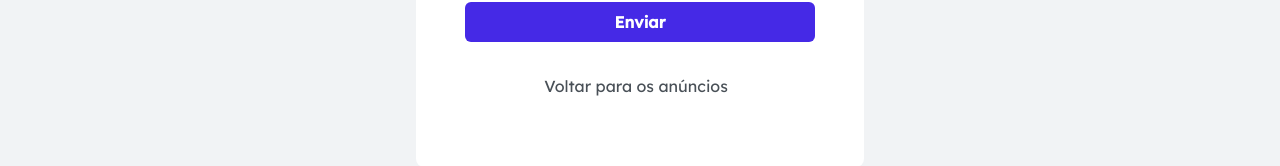
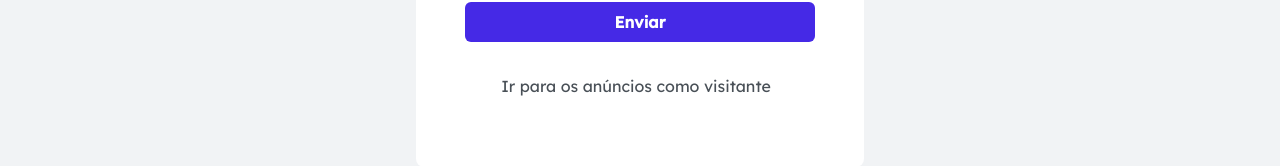
Before and after one commit to web-cars/projeto_full_stack_web_cars, a React (Vite) app in the folder frontend/: page /resetPassword in a window 1280 px wide. Shown: the part 422-588 px from the top of the page. Built offline with nearby package versions, Linux system fonts and the light colour scheme; no server answers.

Commit message:
feat: adding redirect and changing message

```diff
--- a/frontend/src/Pages/Login.tsx
+++ b/frontend/src/Pages/Login.tsx
@@ -47,6 +47,9 @@ export const Login = () => {
 
     input::placeholder {
       color: #868e96;
+    }
+    a:hover {
+      color: var(--chakra-colors-brand-brand2);
     }
   `;
 
@@ -126,8 +129,9 @@ export const Login = () => {
               textAlign={"end"}
               color={"greyScale.grey2"}
               fontWeight={"500"}
+              cursor={"pointer"}
             >
-              Esqueci minha senha
+              <Link to={"/resetPassword"}>Esqueci minha senha</Link>
             </FormHelperText>
           </FormControl>
           <Button
--- a/frontend/src/Pages/ResetPassword.tsx
+++ b/frontend/src/Pages/ResetPassword.tsx
@@ -123,7 +123,7 @@ export const ResetPassword = () => {
             color={"greyScale.grey2"}
             mr={2}
           >
-            <Link to={"/"}>Voltar para os anúncios</Link>
+            <Link to={"/"}>Ir para os anúncios como visitante</Link>
           </Text>
         </Flex>
       </Box>
```
